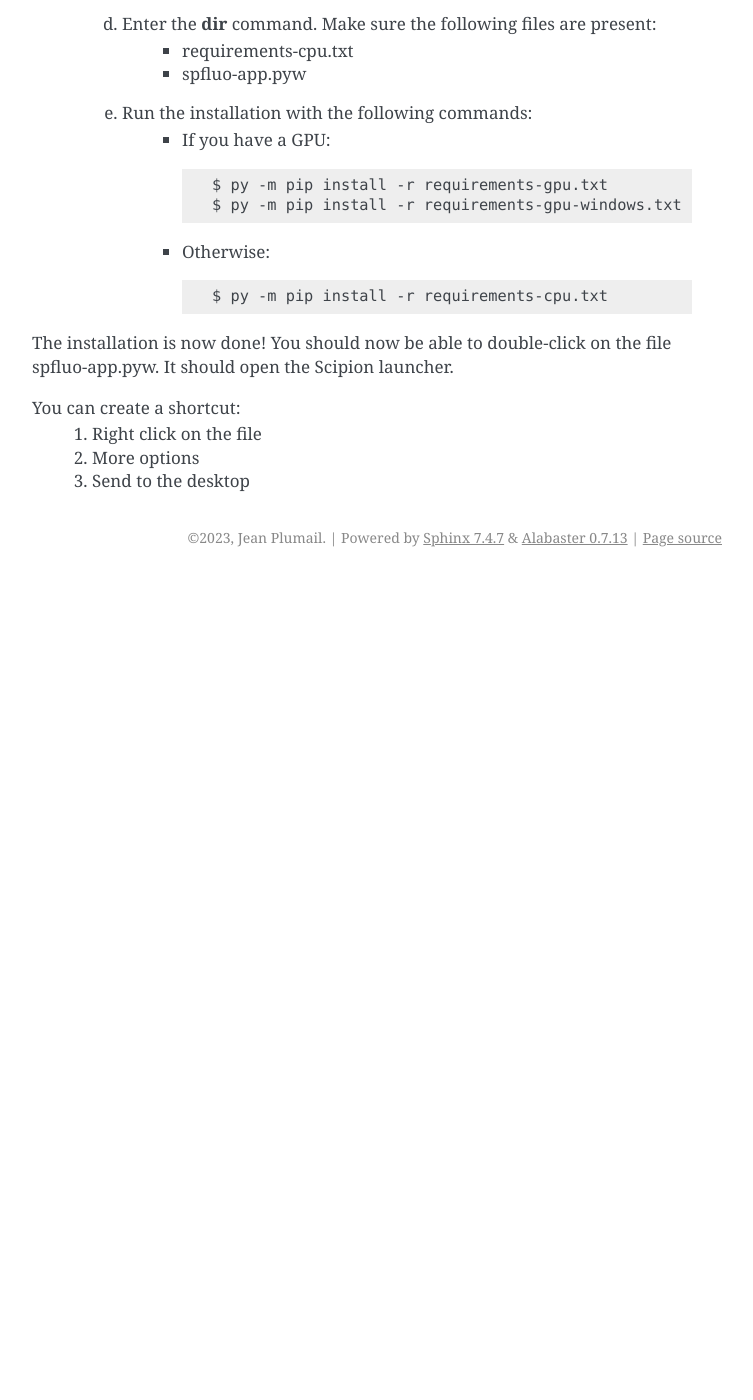
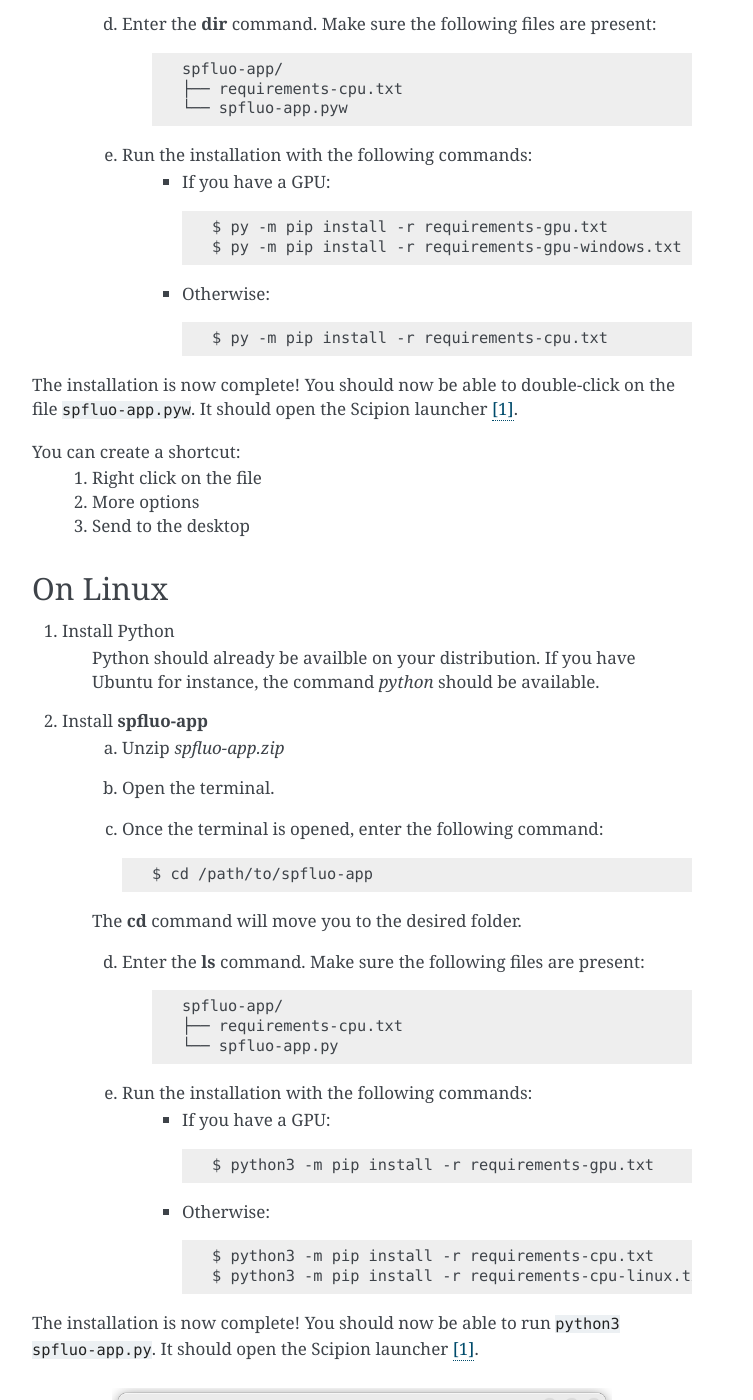
Before and after one commit to jplumail/spfluo-docs, a Sphinx documentation site: the page built from source/usage/installation.rst, in a window 1280 px wide and 1400 px high, scrolled down 673 px. Shown: the whole window, without its empty margins (388-1141 px from the left). Built offline with Sphinx 7.4.7, drawn with Linux system fonts in a browser that asks for light colours; before the commit the page ends 1250 px from its top, so only the background shows below that; some of the changed text lies outside the part shown.

Commit message:
finish installation.rst

```diff
--- a/source/conf.py
+++ b/source/conf.py
@@ -26,3 +26,5 @@ exclude_patterns = []
 
 html_theme = 'alabaster'
 html_static_path = ['_static']
+
+numfig = True
--- a/source/usage/installation.rst
+++ b/source/usage/installation.rst
@@ -1,7 +1,7 @@
 Installation
 ============
 
-The **spfluo-app** is availble on :ref:`Windows <windows-section>` and Linux. A GPU is recommended but not necessary.
+The **spfluo-app** is available on :ref:`Windows <windows-section>` and :ref:`Linux <linux-section>`. A GPU is recommended but not necessary.
 
 .. _windows-section:
 
@@ -27,8 +27,12 @@ On Windows
     The :command:`cd` command will move you to the desired folder.
 
     d. Enter the :command:`dir` command. Make sure the following files are present:
-        - requirements-cpu.txt
-        - spfluo-app.pyw
+
+        .. code-block:: text
+
+            spfluo-app/
+            ├── requirements-cpu.txt
+            └── spfluo-app.pyw
 
     e. Run the installation with the following commands:
         - If you have a GPU::
@@ -39,9 +43,58 @@ On Windows
 
             $ py -m pip install -r requirements-cpu.txt
 
-The installation is now done! You should now be able to double-click on the file spfluo-app.pyw. It should open the Scipion launcher.
+The installation is now complete! You should now be able to double-click on the file ``spfluo-app.pyw``. It should open the Scipion launcher :numref:`[%s] <scipion-launcher>`.
 
 You can create a shortcut:
     1. Right click on the file
     2. More options
     3. Send to the desktop
+
+
+.. _linux-section:
+
+On Linux
+--------
+
+1. Install Python
+    Python should already be availble on your distribution. If you have Ubuntu for instance, the command `python` should be available.
+
+2. Install **spfluo-app**
+    a. Unzip `spfluo-app.zip`
+    b. Open the terminal.
+    c. Once the terminal is opened, enter the following command::
+
+        $ cd /path/to/spfluo-app
+
+    The :command:`cd` command will move you to the desired folder.
+
+    d. Enter the :command:`ls` command. Make sure the following files are present:
+
+        .. code-block:: text
+
+            spfluo-app/
+            ├── requirements-cpu.txt
+            └── spfluo-app.py
+
+
+    e. Run the installation with the following commands:
+        - If you have a GPU::
+
+            $ python3 -m pip install -r requirements-gpu.txt
+        - Otherwise::
+
+            $ python3 -m pip install -r requirements-cpu.txt
+            $ python3 -m pip install -r requirements-cpu-linux.txt
+
+The installation is now complete! You should now be able to run ``python3 spfluo-app.py``. It should open the Scipion launcher :numref:`[%s] <scipion-launcher>`.
+
+.. _scipion-launcher:
+
+.. figure:: ../_assets/scipion-launcher-empty.png
+   :alt: scipion launcher empty
+   :figwidth: 500px
+   :figclass: align-center
+
+   The Scipion launcher
+
+Go to :doc:`Tutorial <tutorial>` to get started with using **spfluo-app**.
```
Also changed, not shown: source/_assets/scipion-launcher-empty.png (added).
